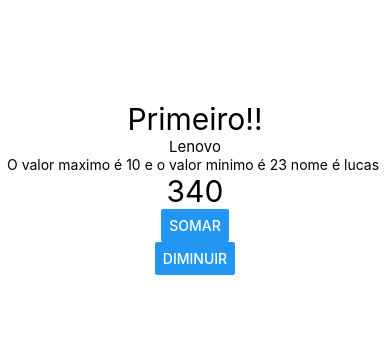
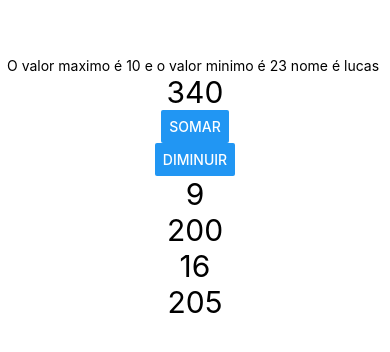
Before and after one commit to lucascarrafa/react-univc, a React Native app in the folder exercicios/: screen / in a window 390 px wide. Shown: the part 234-586 px from the top of the page. Built offline with nearby package versions, Linux system fonts and the light colour scheme.

Commit message:
aula-05042022

```diff
--- a/exercicios/App.js
+++ b/exercicios/App.js
@@ -5,13 +5,13 @@ import Primeiro from './componentes/Primeiro'
 import Monitor from './componentes/Monitor'
 import ValorMaxMin from './componentes/ValorMaxMin'
 import Contator from './componentes/Contator'
+import Pai from './componentes/comunicacao/Pai'
 
 export default () => (
     <View style={tela.App}>
-        <Primeiro />
-        <Monitor />
         <ValorMaxMin min={10} max={23} nome="lucas"/>
-        <Contator inicial={340}></Contator>
+        <Contator inicial={340} pulo_soma={5} pulo_diminuir={15}></Contator>
+        <Pai></Pai>
     </View>
 )
 
--- a/exercicios/componentes/Contator.js
+++ b/exercicios/componentes/Contator.js
@@ -5,8 +5,8 @@ import Font from './estilo'
 export default (props) => {
     const [valor, setValor] = useState(props.inicial)
 
-    const somar = () => setValor(valor+1)
-    const diminuir = () => setValor(valor-1)
+    const somar = () => setValor(valor+props.pulo_soma)
+    const diminuir = () => setValor(valor-props.pulo_diminuir)
 
     return(
         <>
--- /dev/null
+++ b/exercicios/componentes/comunicacao/Filho.js
@@ -0,0 +1,13 @@
+import React from 'react'
+import { Text } from 'react-native'
+import Estilo from '../estilo'
+
+export default (props) => {
+
+    return(
+        <>
+            <Text style={Estilo.fontGrande}>{props.a}</Text>
+            <Text style={Estilo.fontGrande}>{props.b}</Text>
+        </>
+    )
+}
--- /dev/null
+++ b/exercicios/componentes/comunicacao/Pai.js
@@ -0,0 +1,15 @@
+import React from 'react'
+import { Text } from 'react-native'
+import Filho from './Filho'
+
+export default (props) => {
+    let x = 9
+    let y = 200
+
+    return(
+        <>
+            <Filho a={x} b={y}></Filho>
+            <Filho a={x+7} b={y+5}></Filho>
+        </>
+    )
+}
```
